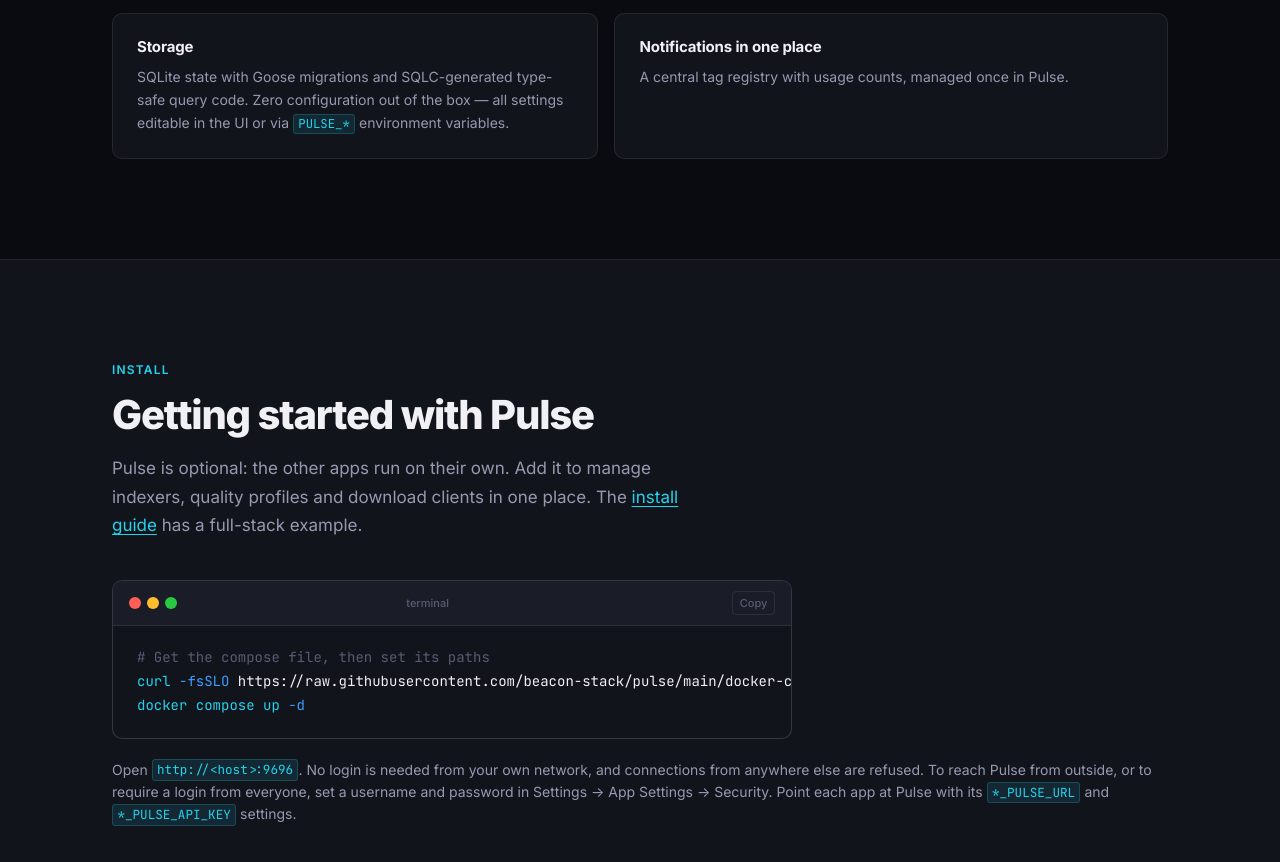
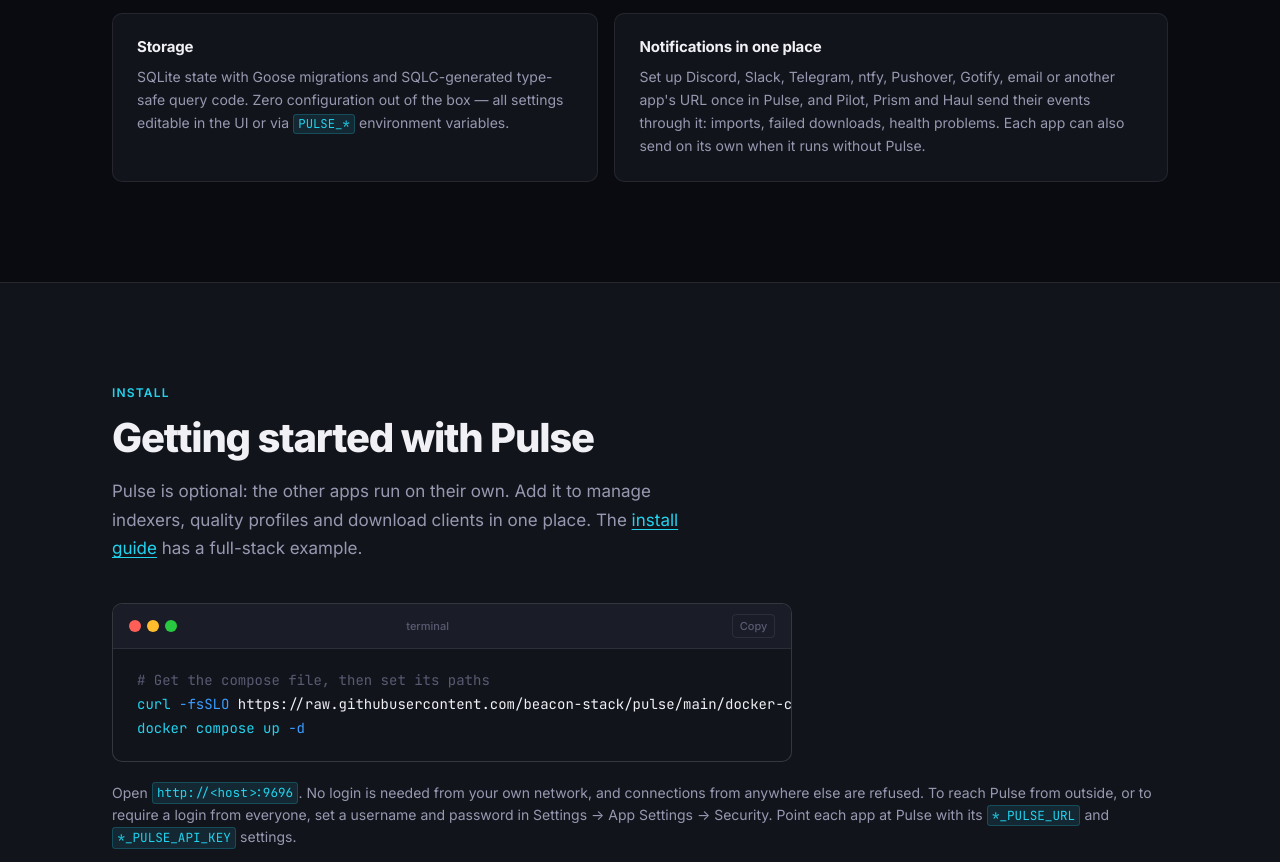
Before and after one commit to Beacon-Stack/beaconstack.io, an Astro site: page /pulse in a window 1280 px wide. Shown: the part 2943-3805 px from the top of the page. Built offline with nearby package versions, Linux system fonts and the light colour scheme; Astro itself is replaced by a stand-in of ours.

Commit message:
Pulse page: notifications card text
Co-Authored-By: Claude Fable 5.2 <noreply@anthropic.com>

```diff
--- a/src/pages/pulse.astro
+++ b/src/pages/pulse.astro
@@ -165,7 +165,7 @@ clients,  _ := client.DiscoverByType(ctx, <span class="syn-string">"download-cli
 
         <div class="detail-card">
           <h3>Notifications in one place</h3>
-          <p>A central tag registry with usage counts, managed once in Pulse.</p>
+          <p>Set up Discord, Slack, Telegram, ntfy, Pushover, Gotify, email or another app's URL once in Pulse, and Pilot, Prism and Haul send their events through it: imports, failed downloads, health problems. Each app can also send on its own when it runs without Pulse.</p>
         </div>
 
       </div>
```
